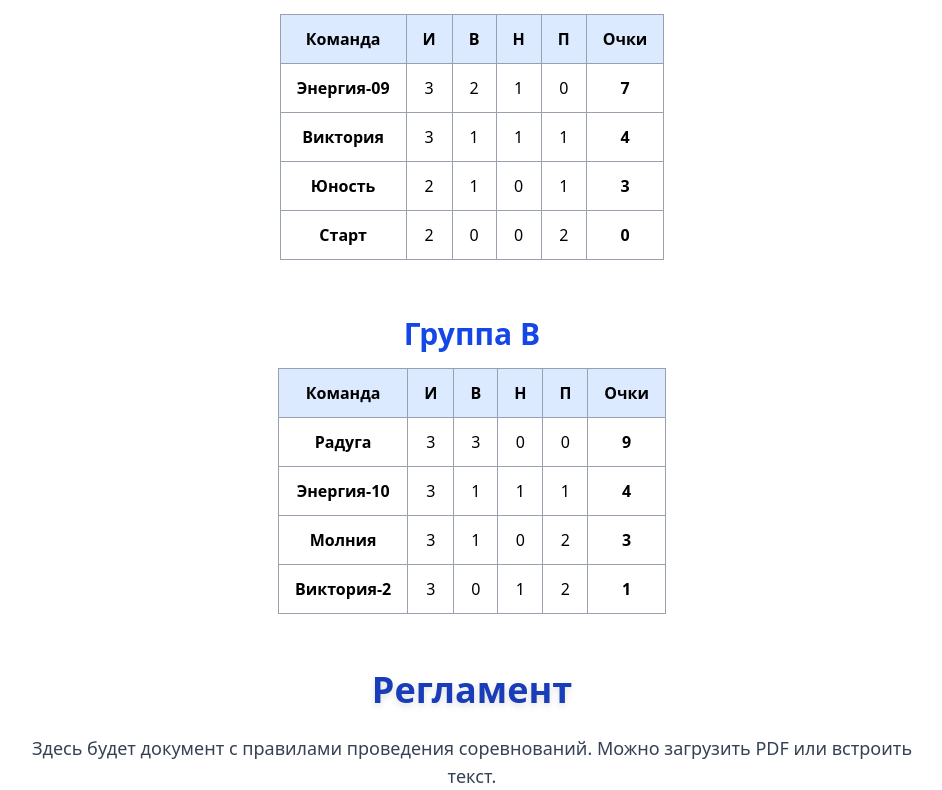
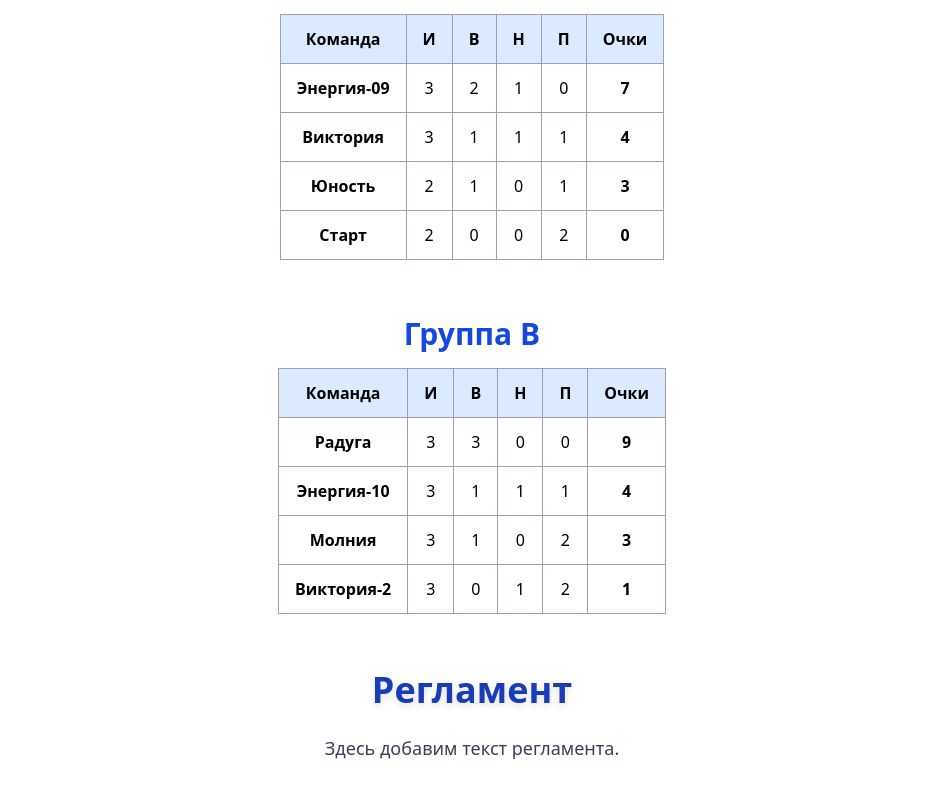
Before and after one commit to Ponomarev49/sibir, a React (Vite) app: page /dfl in a window 1280 px wide. Shown: the part 752-1542 px from the top of the page, without its empty margins (168-1110 px from the left). After the commit the page ends 1514 px from the top, so only its background shows below. Built offline with nearby package versions, Linux system fonts and the light colour scheme.

Commit message:
delete reglament

```diff
--- a/src/pages/DFL.jsx
+++ b/src/pages/DFL.jsx
@@ -219,7 +219,7 @@ export default function League() {
         {/* Регламент */}
         <div>
           <h2 className="text-4xl font-extrabold text-blue-800 drop-shadow-md mb-6">Регламент</h2>
-          <p className="max-w-4xl mx-auto text-lg text-gray-700">Здесь будет документ с правилами проведения соревнований. Можно загрузить PDF или встроить текст.</p>
+          <p className="max-w-4xl mx-auto text-lg text-gray-700">Здесь добавим текст регламента.</p>
         </div>
       </div>
     </div>
```
